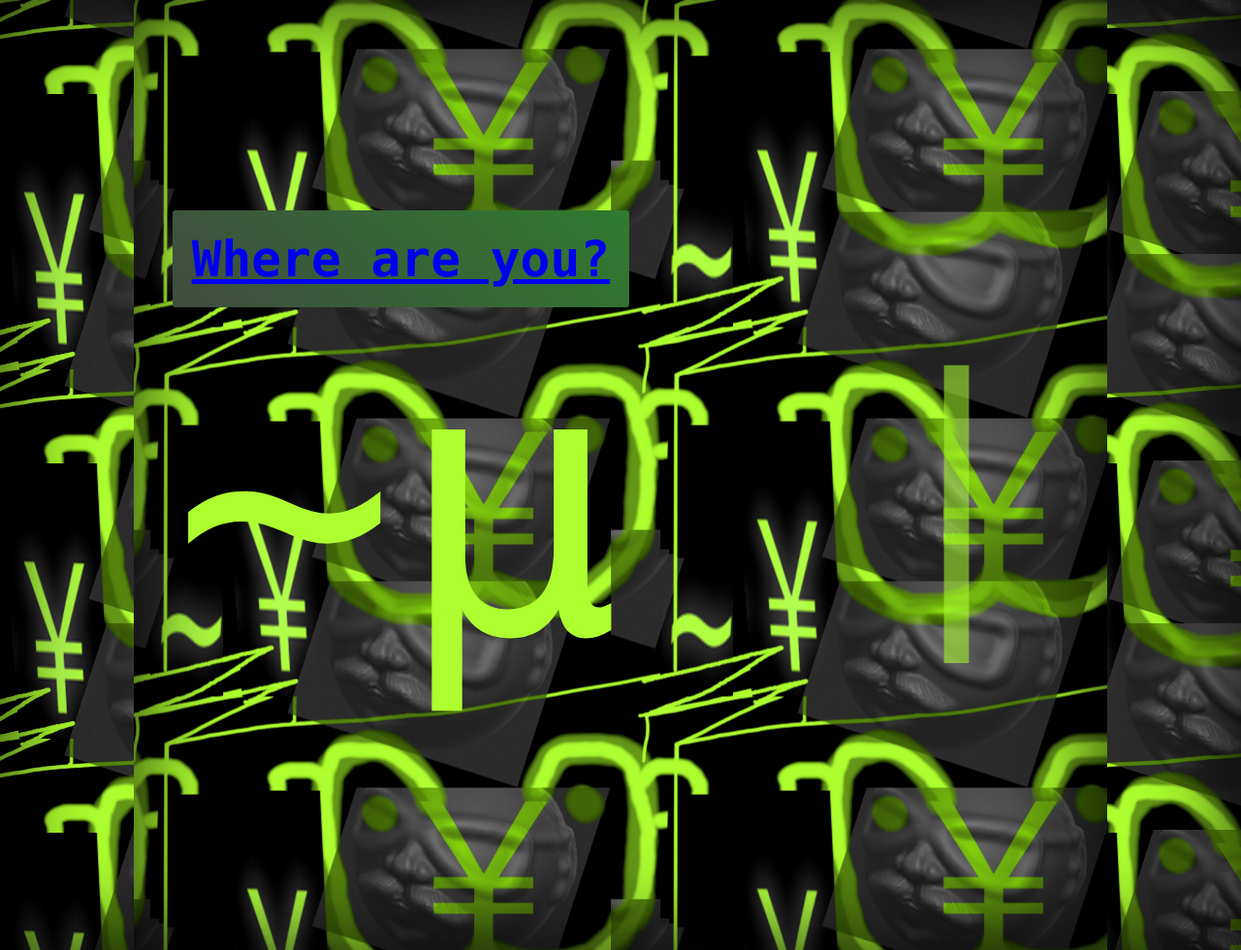
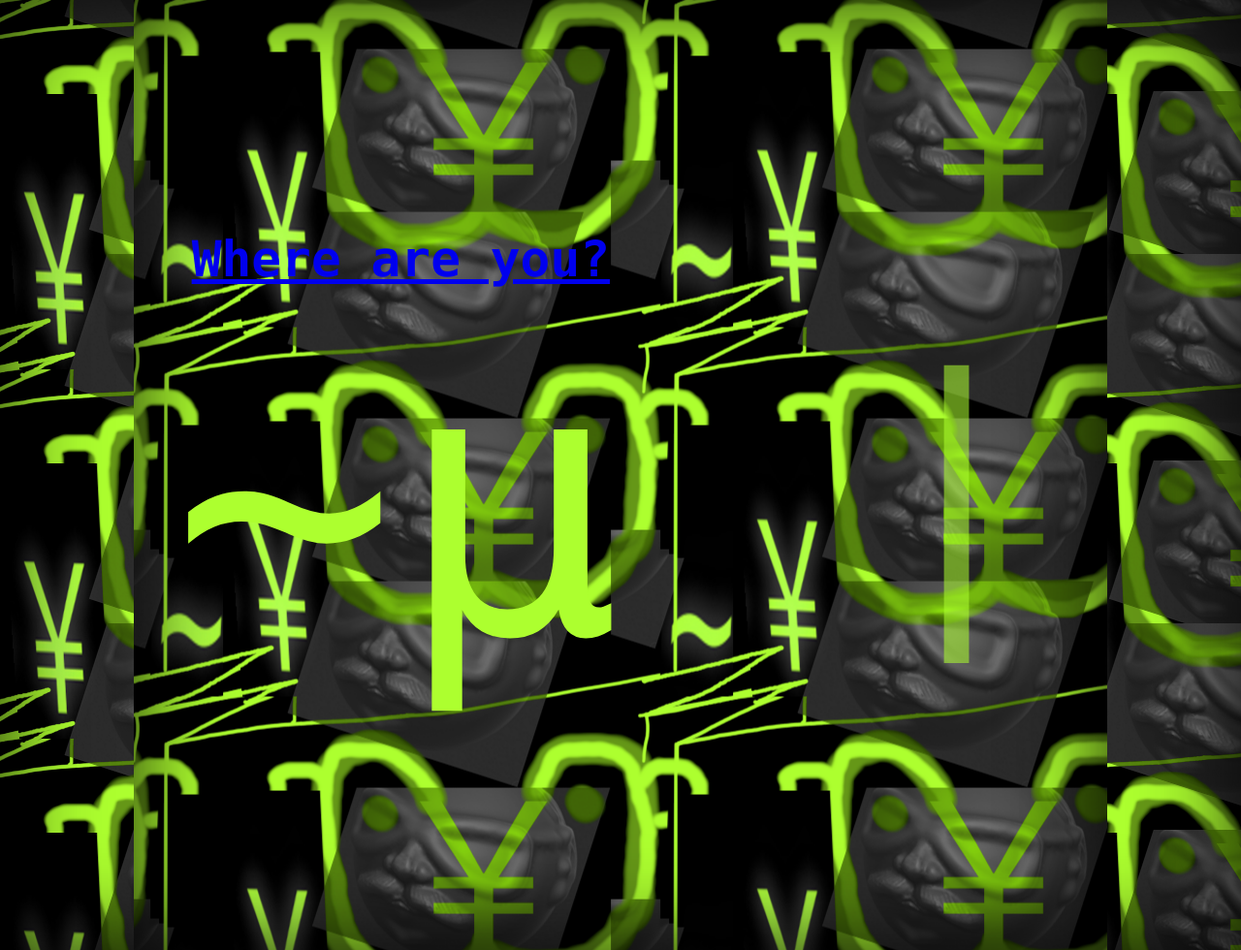
Before and after one commit to terminalnetwork/terminalnet.work, a Jekyll site: the page built from kiribari-step1.html, in a window 1280 px wide. Shown: the whole page at 97% size. Built offline with Jekyll 4.4.1, drawn with Linux system fonts in a browser that asks for light colours; comment, search, counter and statistics services are not loaded.

Commit message:
Updated 'assets/css/style.css' via CloudCannon

```diff
--- a/assets/css/style.css
+++ b/assets/css/style.css
@@ -53,7 +53,7 @@
 .cta{
 padding: 20px;
 border-radius: 3px;
-background: linear-gradient(224deg, #00ff00, #434343);
+background: linear-gradient(224deg, #00ff00, #purple);
 background-size: 400% 400%;
 -webkit-animation: ctaButton 3s ease infinite;
 -moz-animation: ctaButton 3s ease infinite;
```
